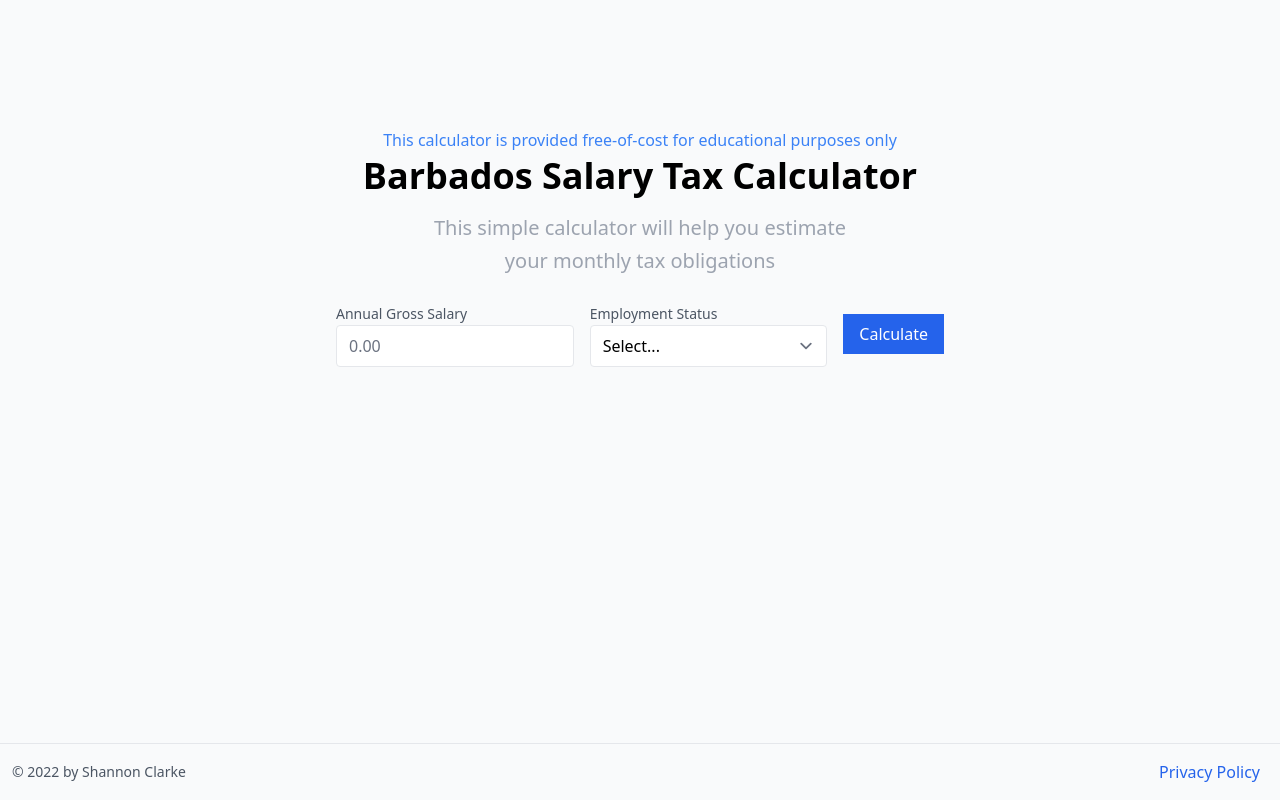
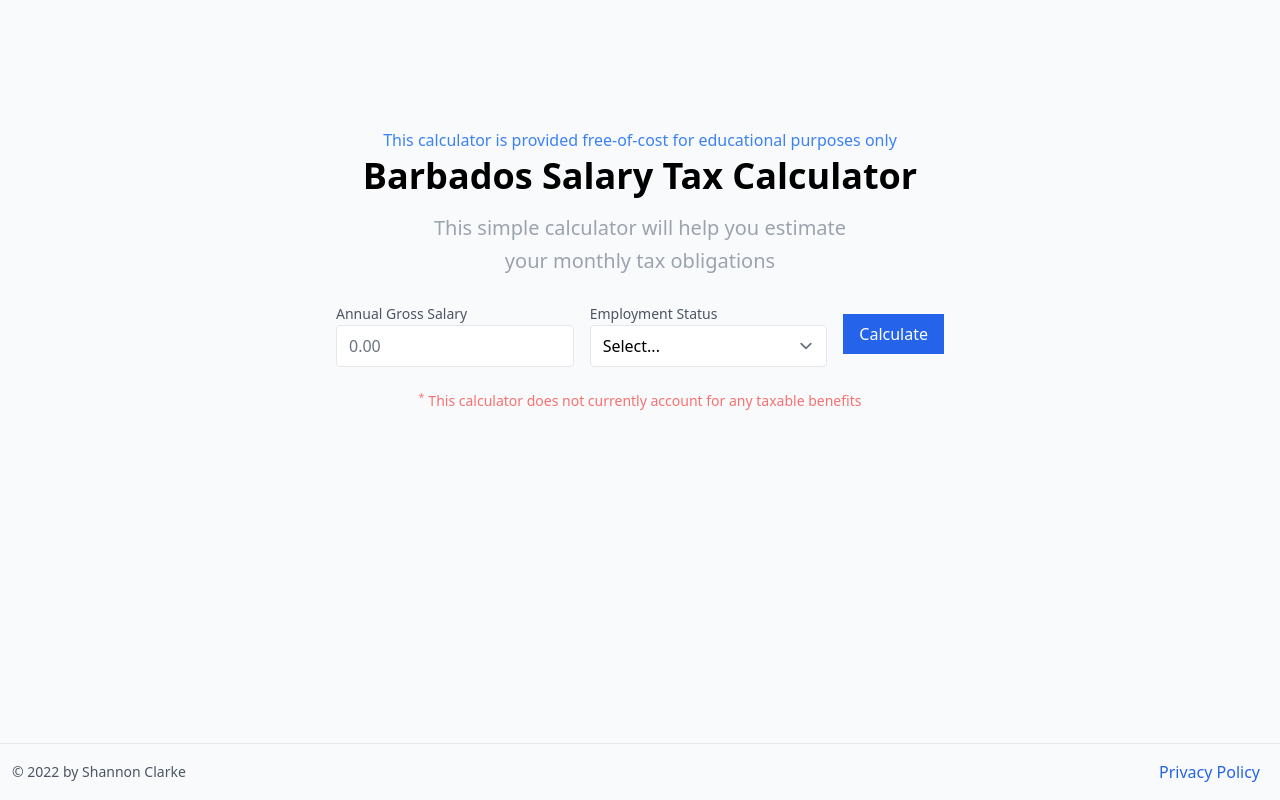
Before and after one commit to sajclarke/tax-calculator-app, a React (Create React App) app: page / in a window 1280 px wide. Built offline with nearby package versions, Linux system fonts and the light colour scheme.

Commit message:
chore: add helper text disclaimer re taxable benefits

```diff
--- a/src/App.tsx
+++ b/src/App.tsx
@@ -187,6 +187,10 @@ function App() {
               Calculate
             </button>
           </form>
+          <p className="text-center font-medium text-red-400 text-sm">
+            <sup className="mr-1">*</sup>This calculator does not currently
+            account for any taxable benefits
+          </p>
           {results?.length > 0 && (
             <p className="text-center font-medium text-gray-400 lg:w-2/3 mx-auto">
               Your previous assessments are listed below
```
